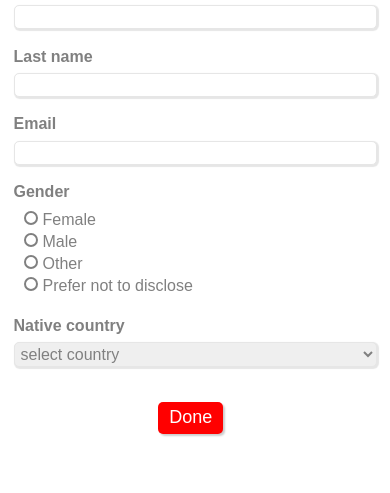
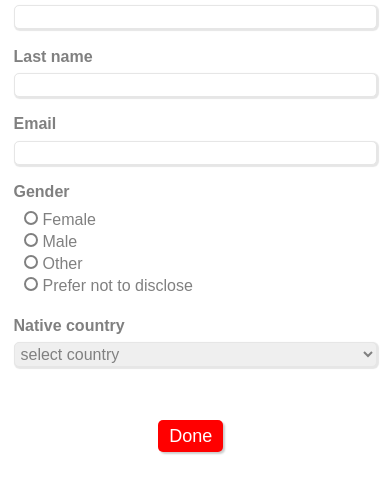
Before and after one commit to JoanyNeres/Registration_Form_Newcomers, a plain HTML site: page index.html in a window 390 px wide. Shown: the part 169-662 px from the top of the page. Drawn offline with Linux system fonts and the light colour scheme.

Commit message:
adjust button

```diff
--- a/index.css
+++ b/index.css
@@ -152,4 +152,7 @@ div input:focus, div select:focus{
         box-shadow: none;
         border: none;
     }
-  }
+    #button {
+        margin-top: 10%
+    }
+}
```
